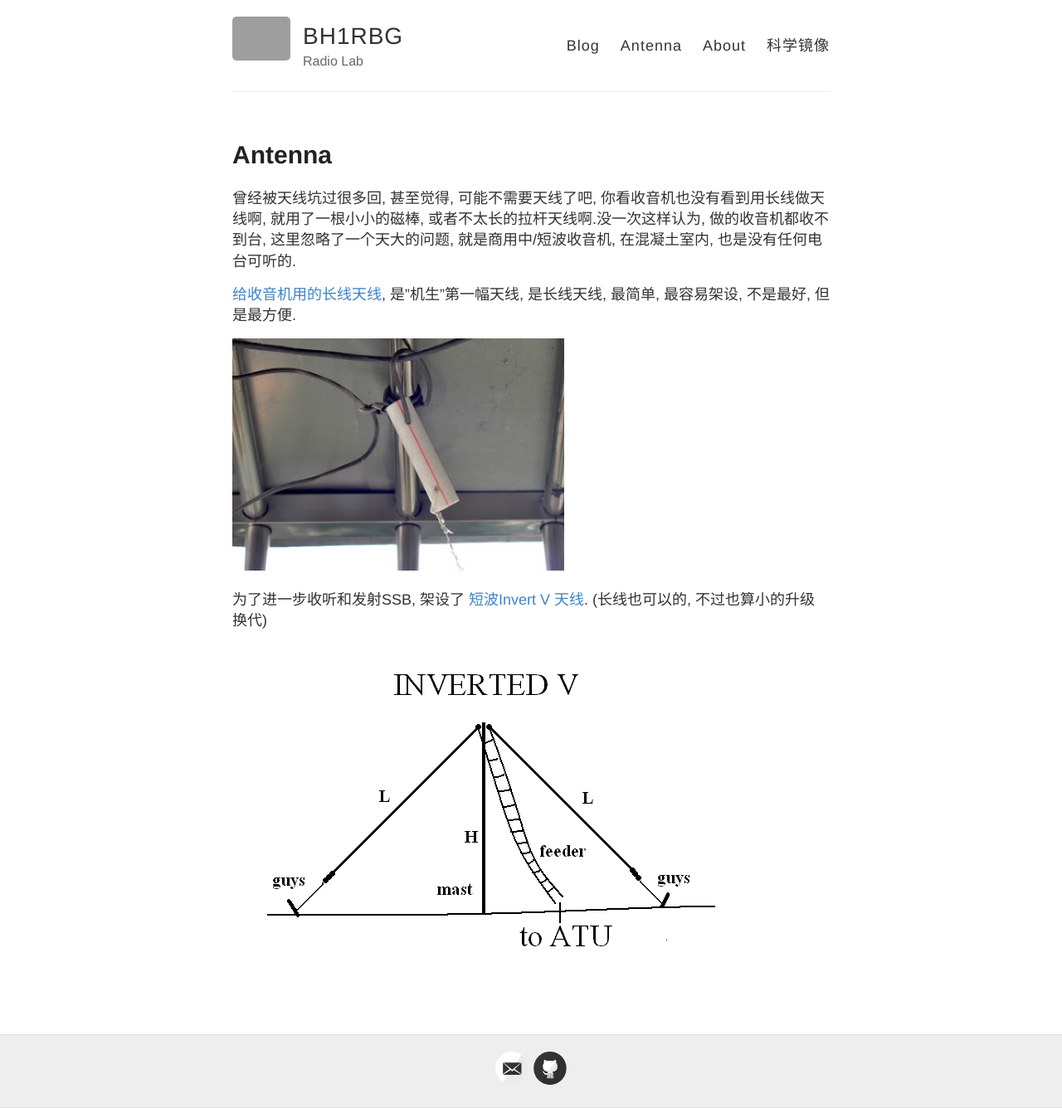
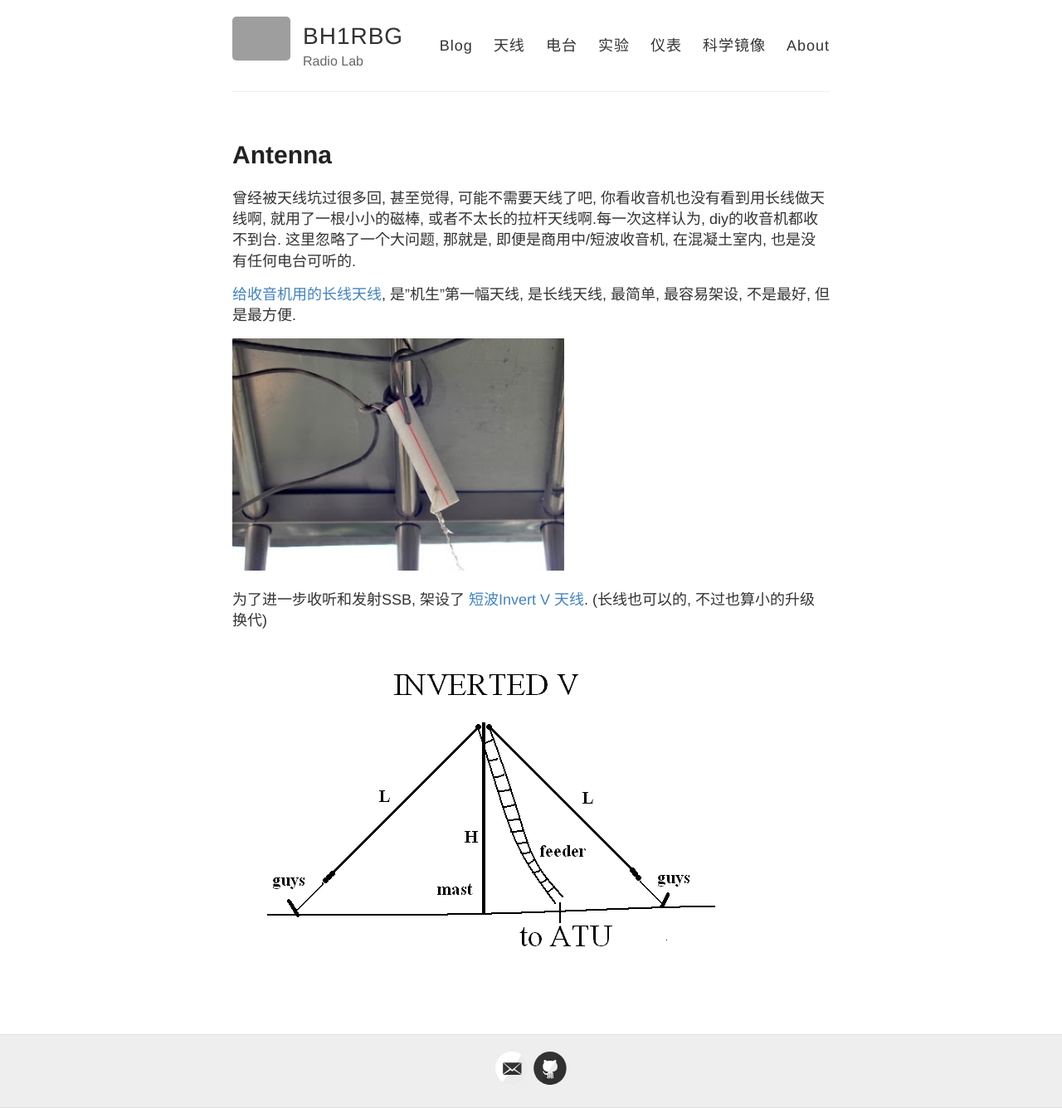
Before and after one commit to bh1rbg/bh1rbg.github.io, a Jekyll site: the page built from antenna.md, in a window 1280 px wide. Shown: the whole page at 83% size. Built offline with Jekyll 4.4.1, drawn with Linux system fonts in a browser that asks for light colours; grey boxes are pictures that could not be loaded.

Commit message:
more pages

```diff
--- a/_config.yml
+++ b/_config.yml
@@ -37,7 +37,8 @@ footer-links:
 disqus:
 
 # Enter your Google Analytics web tracking code (e.g. UA-2110908-2) to activate tracking
-google_analytics:
+# tracking code for bh1rbg.github.io and mirrors
+google_analytics: UA-3197751-4
 
 # Your website URL (e.g. http://barryclark.github.io or http://www.barryclark.co)
 # Used for Sitemap.xml and your RSS feed
--- a/_layouts/default.html
+++ b/_layouts/default.html
@@ -28,9 +28,12 @@
 
           <nav>
             <a href="{{ site.baseurl }}/">Blog</a>
-            <a href="{{ site.baseurl }}/antenna">Antenna</a>
+            <a href="{{ site.baseurl }}/antenna">天线</a>
+            <a href="{{ site.baseurl }}/radio">电台</a>
+            <a href="{{ site.baseurl }}/experiment">实验</a>
+            <a href="{{ site.baseurl }}/instrument">仪表</a>
+            <a href="{{ site.baseurl }}/mirror">科学镜像</a>
             <a href="{{ site.baseurl }}/about">About</a>
-            <a href="{{ site.baseurl }}/mirror">科学镜像</a>
           </nav>
         </header>
       </div>
--- a/antenna.md
+++ b/antenna.md
@@ -4,7 +4,7 @@ title: Antenna
 permalink: /antenna/
 ---
 
-曾经被天线坑过很多回, 甚至觉得, 可能不需要天线了吧, 你看收音机也没有看到用长线做天线啊, 就用了一根小小的磁棒, 或者不太长的拉杆天线啊.没一次这样认为, 做的收音机都收不到台, 这里忽略了一个天大的问题, 就是商用中/短波收音机, 在混凝土室内, 也是没有任何电台可听的.
+曾经被天线坑过很多回, 甚至觉得, 可能不需要天线了吧, 你看收音机也没有看到用长线做天线啊, 就用了一根小小的磁棒, 或者不太长的拉杆天线啊.每一次这样认为, diy的收音机都收不到台. 这里忽略了一个大问题, 那就是, 即便是商用中/短波收音机, 在混凝土室内, 也是没有任何电台可听的.
 
 
 
```
Also changed, not shown: experiment.md (added, +12 -0 lines), instrument.md (added, +10 -0 lines), radio.md (added, +11 -0 lines).
